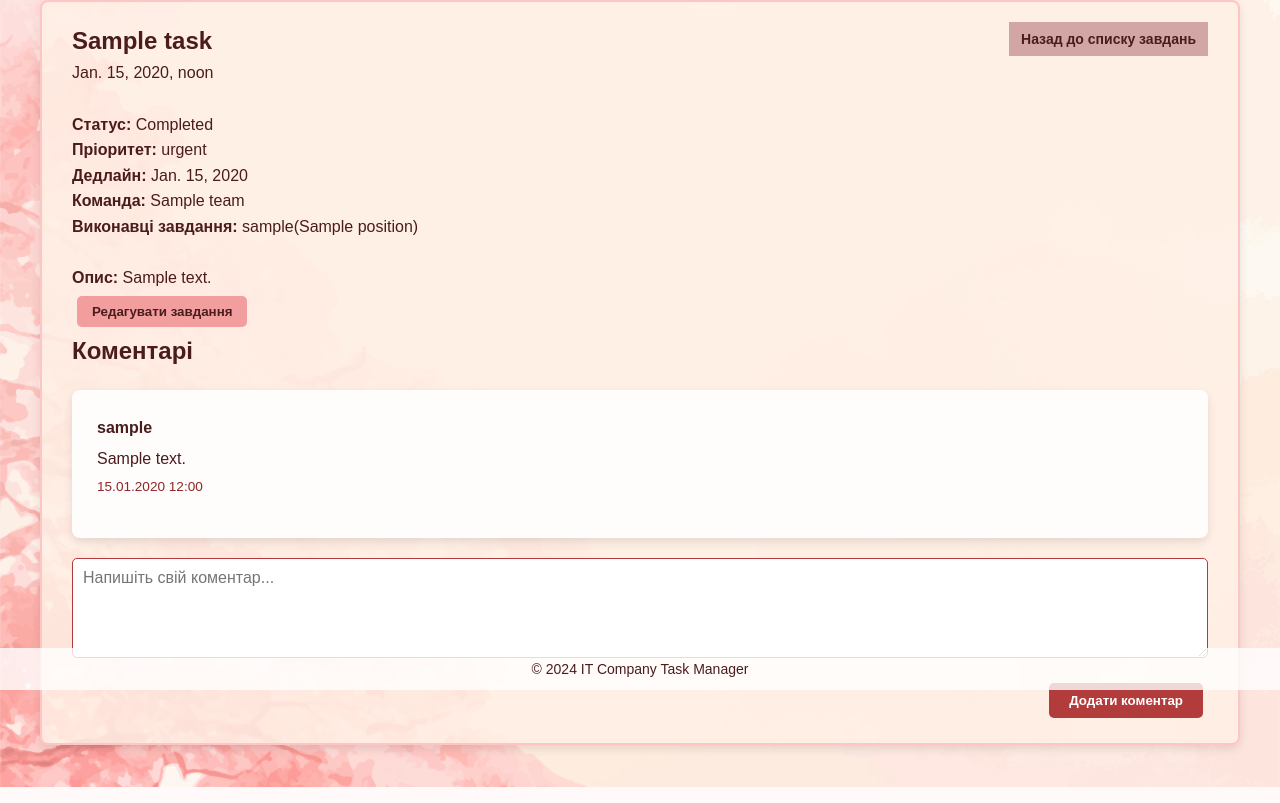
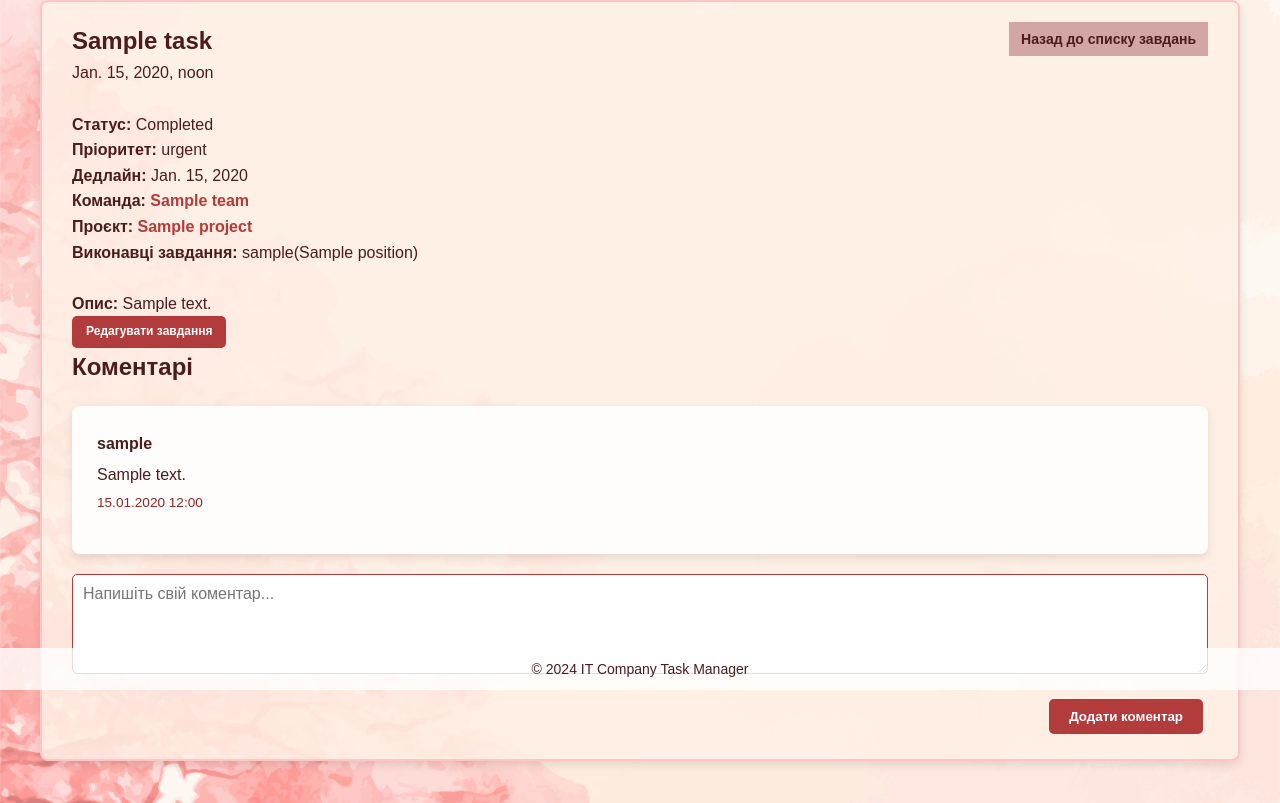
Before and after one commit to b4oody/task-track-manager, a Django app: page /profile/task/1/ in a window 1280 px wide. Shown: the part 110-913 px from the top of the page. Run offline with Django 5.2, Linux system fonts and the light colour scheme; tables that the repository leaves empty hold one stand-in row (values such as "Sample post").

Commit message:
update: add url to task-update and url to team and project detail

```diff
--- a/templates/tasks/task-details.html
+++ b/templates/tasks/task-details.html
@@ -22,12 +22,17 @@
       <p><strong>Статус:</strong> {{ task.status_display }}</p>
       <p><strong>Пріоритет:</strong> {{ task.priority }}</p>
       <p><strong>Дедлайн:</strong> {{ task.deadline }}</p>
-    <p><strong>Команда:</strong> {{ task.project.team.name }}</p>
+      <p><strong>Команда:</strong>
+        <a href="{% url 'taskhub:team-details' task.project.team.pk %}"> {{ task.project.team.name }}</a>
+      </p>
+      <p><strong>Проєкт:</strong>
+        <a href="{% url 'taskhub:project-details' task.project.pk %}"> {{ task.project.name }}</a>
+      </p>
       <p><strong>Виконавці завдання:</strong> {{ task.assignees.all|join:", " }}</p>
       <br>
       <p class="task-description"><strong>Опис:</strong> {{ task.description }}</p>
 
-    <button class="edit-btn">Редагувати завдання</button>
+      <a href="{% url 'taskhub:task-update' task.pk %}" class="btn-link">Редагувати завдання</a>
     </section>
 
     <!-- Коментарі -->
@@ -50,7 +55,7 @@
       </div>
 
       <!-- Форма для написання коментаря -->
-    <form class="comment-form" action="{% url 'taskhub:task-detail' task.pk %}" method="post">
+      <form class="comment-form" action="{% url 'taskhub:task-details' task.pk %}" method="post">
         {% csrf_token %}
         <textarea name="commentary_content" placeholder="Напишіть свій коментар..." required></textarea>
         <button type="submit" class="submit-btn">Додати коментар</button>
```
Lines whose indentation alone changed are shown as unchanged.
